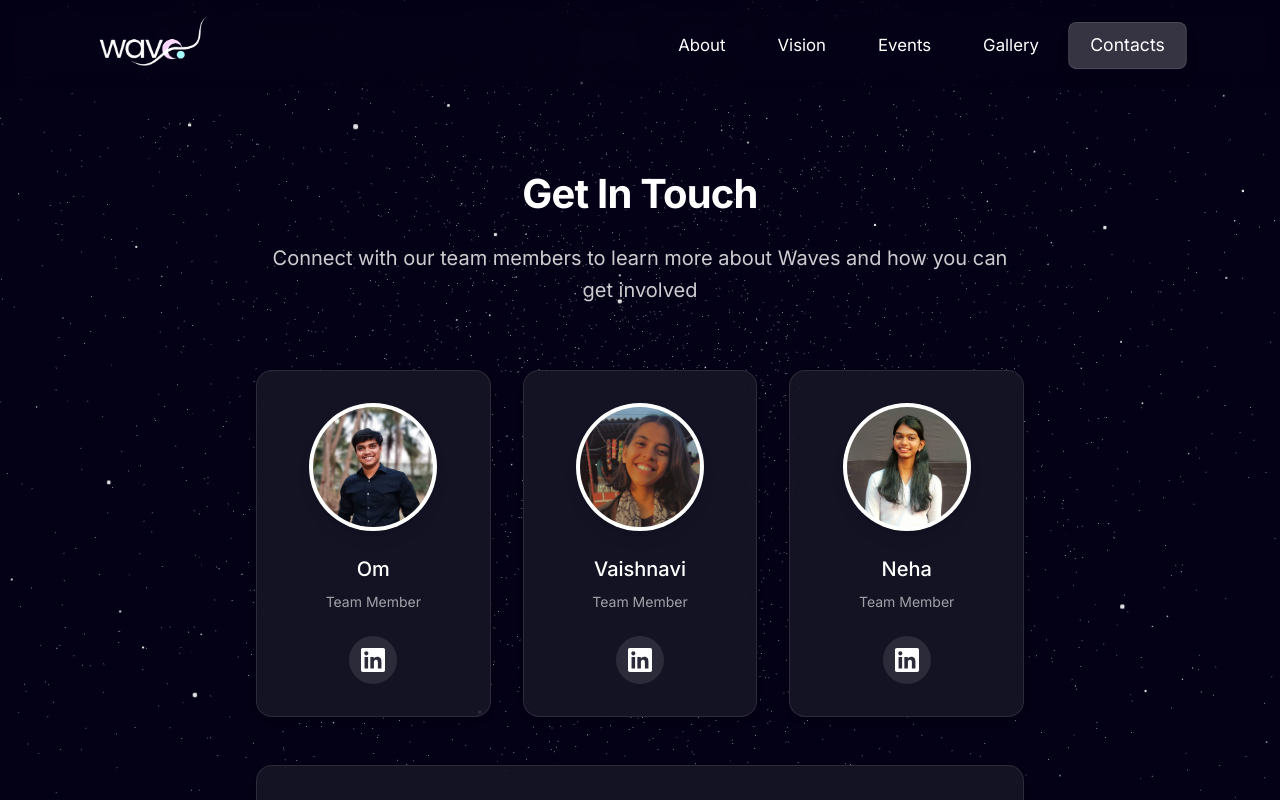
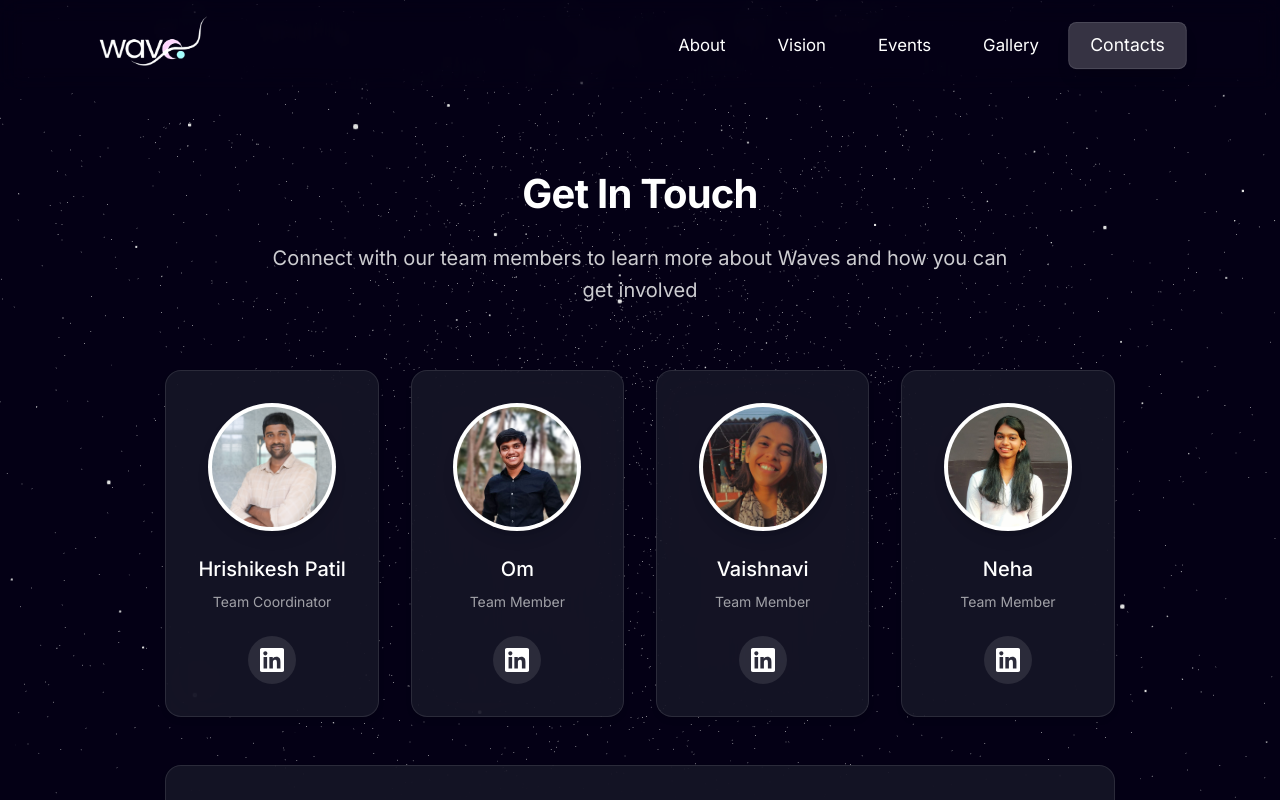
Before and after one commit to KingShivamX/WavesMit, a React (Vite) app in the folder frontend/: page /contacts in a window 1280 px wide. Shown: the top 800 px of the page. Built offline with nearby package versions, Linux system fonts and the light colour scheme.

Commit message:
commit, team contact

```diff
--- a/frontend/src/pages/Contacts.jsx
+++ b/frontend/src/pages/Contacts.jsx
@@ -2,9 +2,30 @@ import React from "react"
 import StarsCanvas from "../components/StarBackground"
 
 const contacts = [
-    { name: "Om", img: "/contacts/om.jpg" },
-    { name: "Vaishnavi", img: "/contacts/Vaishnavi .jpg" },
-    { name: "Neha", img: "/contacts/Neha.jpg" },
+    {
+        name: "Hrishikesh Patil",
+        img: "/contacts/Hrishikesh Patil.jpg",
+        role: "Team Coordinator",
+        linkedin: "https://www.linkedin.com/in/hrishikesh-patil-a77873376",
+    },
+    {
+        name: "Om",
+        img: "/contacts/om.jpg",
+        role: "Team Member",
+        linkedin: "https://www.linkedin.com/in/om-kolte-26a6b3253",
+    },
+    {
+        name: "Vaishnavi",
+        img: "/contacts/Vaishnavi .jpg",
+        role: "Team Member",
+        linkedin: "https://www.linkedin.com/in/vaishnavibansode",
+    },
+    {
+        name: "Neha",
+        img: "/contacts/Neha.jpg",
+        role: "Team Member",
+        linkedin: "https://www.linkedin.com/in/neha-narkhede-065593363",
+    },
 ]
 
 const Contacts = () => (
@@ -19,23 +40,25 @@ const Contacts = () => (
                 </p>
             </div>
 
-            <div className="grid sm:grid-cols-2 lg:grid-cols-3 gap-8 mb-12">
+            <div className="grid grid-cols-1 sm:grid-cols-2 lg:grid-cols-4 gap-6 sm:gap-8 mb-12">
                 {contacts.map((contact, index) => (
                     <div key={contact.name} className="card text-center">
                         <div className="mb-6">
                             <img
                                 src={contact.img}
                                 alt={contact.name}
-                                className="w-32 h-32 object-cover rounded-full mx-auto shadow-lg border-4 border-white/20 bg-white"
+                                className="w-28 h-28 sm:w-32 sm:h-32 object-cover rounded-full mx-auto shadow-lg border-4 border-white/20 bg-white"
                             />
                         </div>
                         <h3 className="heading-4 mb-2">{contact.name}</h3>
                         <p className="body-small mb-6 text-gray-400">
-                            Team Member
+                            {contact.role}
                         </p>
                         <div className="flex justify-center">
                             <a
-                                href="#"
+                                href={contact.linkedin}
+                                target="_blank"
+                                rel="noopener noreferrer"
                                 className="w-12 h-12 bg-white/10 hover:bg-white/20 rounded-full flex items-center justify-center transition-all duration-300"
                             >
                                 <svg
```
Also changed, not shown: frontend/public/contacts/Hrishikesh Patil.jpg (added).
